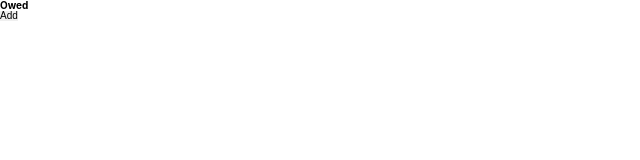
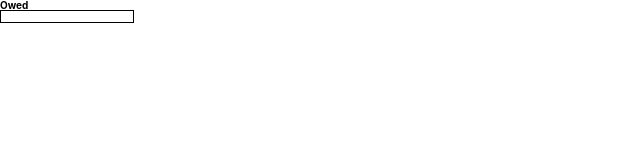
Before and after one commit to ColtonZP/loaned, a React (Create React App) app: page / in a window 1280 px wide. Shown: the top 160 px of the page, without its empty margins (0-640 px from the left). Built offline with nearby package versions, Linux system fonts and the light colour scheme.

Commit message:
Form.tsx

```diff
--- a/src/App.tsx
+++ b/src/App.tsx
@@ -1,12 +1,13 @@
 import React from 'react';
 import { ContextComponent } from './hooks/Context';
+import { Form } from './components/Form';
 
 function App() {
   return (
     <ContextComponent>
       <div className="App">
         <h1>Owed</h1>
-        <button onClick={() => ContextComponent.addRecord()}>Add</button>
+        <Form />
       </div>
     </ContextComponent>
   );
--- /dev/null
+++ b/src/components/Form.tsx
@@ -0,0 +1,20 @@
+import React, { useState } from 'react';
+
+export const Form = () => {
+  const [value, updateValue] = useState<string>('');
+  const handleSubmit = (e: React.FormEvent<HTMLFormElement>) => {
+    e.preventDefault();
+    console.log(value);
+  };
+
+  return (
+    <form onSubmit={handleSubmit}>
+      <input
+        className="text-input"
+        type="text"
+        value={value}
+        onChange={e => updateValue(e.target.value)}
+      />
+    </form>
+  );
+};
--- a/src/index.scss
+++ b/src/index.scss
@@ -6,6 +6,7 @@
   vertical-align: baseline;
   line-height: 1;
   font-size: 10px;
+  // outline: none;
 }
 
 body {
@@ -19,3 +20,11 @@ body {
 ul {
   list-style: none;
 }
+
+.text-input {
+  border: 1px solid black;
+  &:focus {
+    border: none;
+    outline: 2px solid green;
+  }
+}
```
